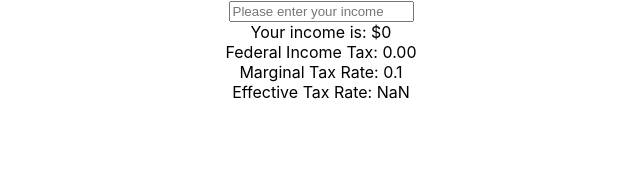
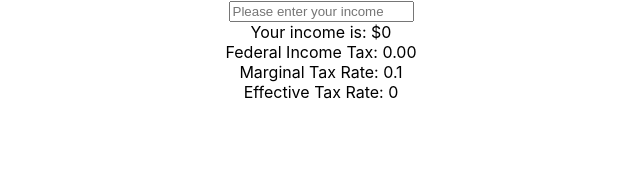
Before and after one commit to david-yang2/digital-financial-planner, a React (Create React App) app: page / in a window 1280 px wide. Shown: the top 172 px of the page, without its empty margins (319-959 px from the left). Built offline with nearby package versions, Linux system fonts and the light colour scheme.

Commit message:
fixed NaN issue with effective tax rate

```diff
--- a/src/components/income/CalculateFederalIncomeTax.jsx
+++ b/src/components/income/CalculateFederalIncomeTax.jsx
@@ -14,6 +14,7 @@ const CalculateFederalIncomeTax = ({income}) => {
 
     let totalFedTax = 0;
     let marginalTaxRate;
+    let effectiveTaxRate = 0;
 
     for (let bracket of taxBrackets) {
         if ( income > bracket.upperBound ){
@@ -28,8 +29,11 @@ const CalculateFederalIncomeTax = ({income}) => {
             break;
         }
 
-        let effectiveTaxRate = totalFedTax / income;
+
     }
+
+    effectiveTaxRate = (totalFedTax / income).toFixed(2);
+    isNaN(effectiveTaxRate) ? effectiveTaxRate = 0 : effectiveTaxRate = effectiveTaxRate;
 
     return (
         <div>
@@ -40,7 +44,7 @@ const CalculateFederalIncomeTax = ({income}) => {
                 Marginal Tax Rate: {marginalTaxRate}
             </div>
             <div>
-                Effective Tax Rate: {(totalFedTax/income).toFixed(2)}
+                Effective Tax Rate: {effectiveTaxRate}
             </div>
         </div>
     )
```
